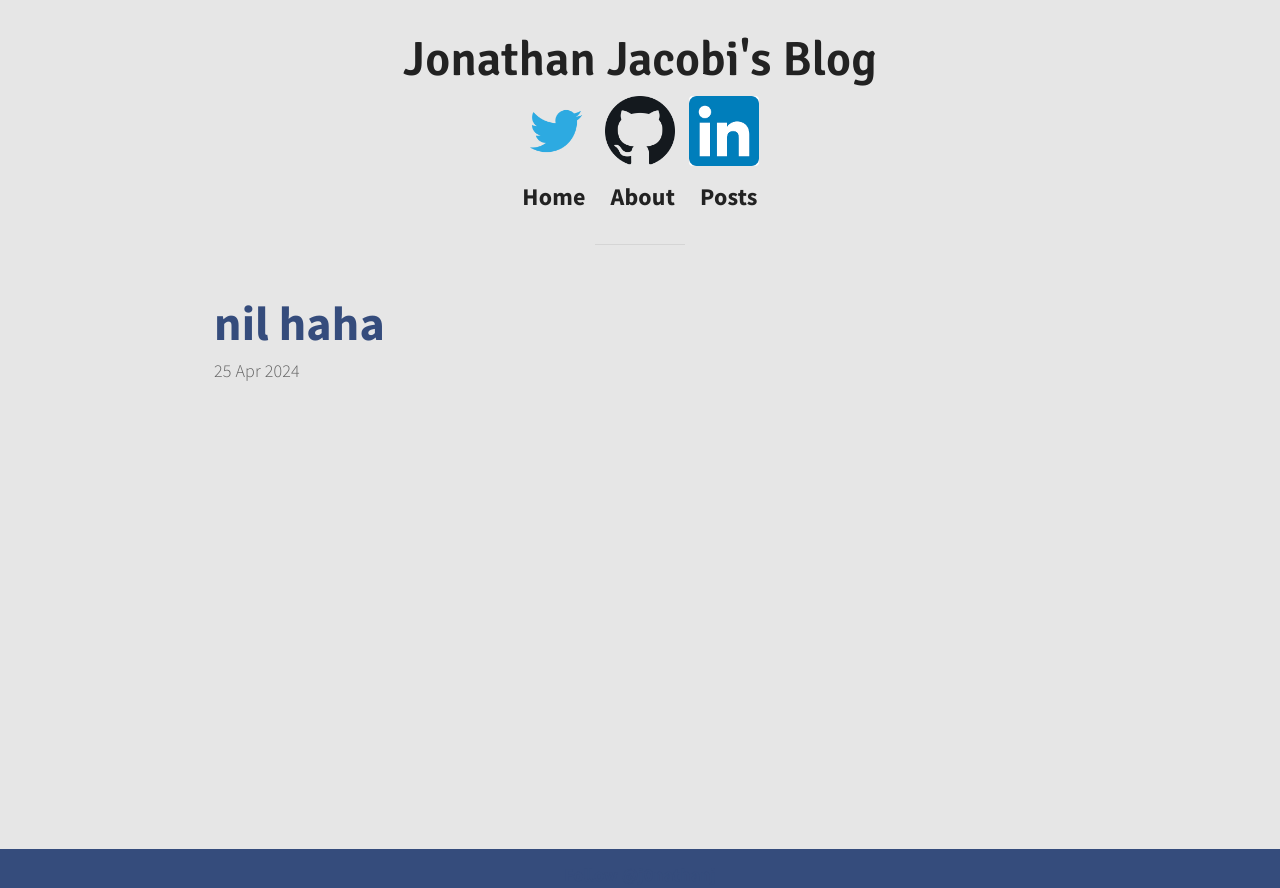
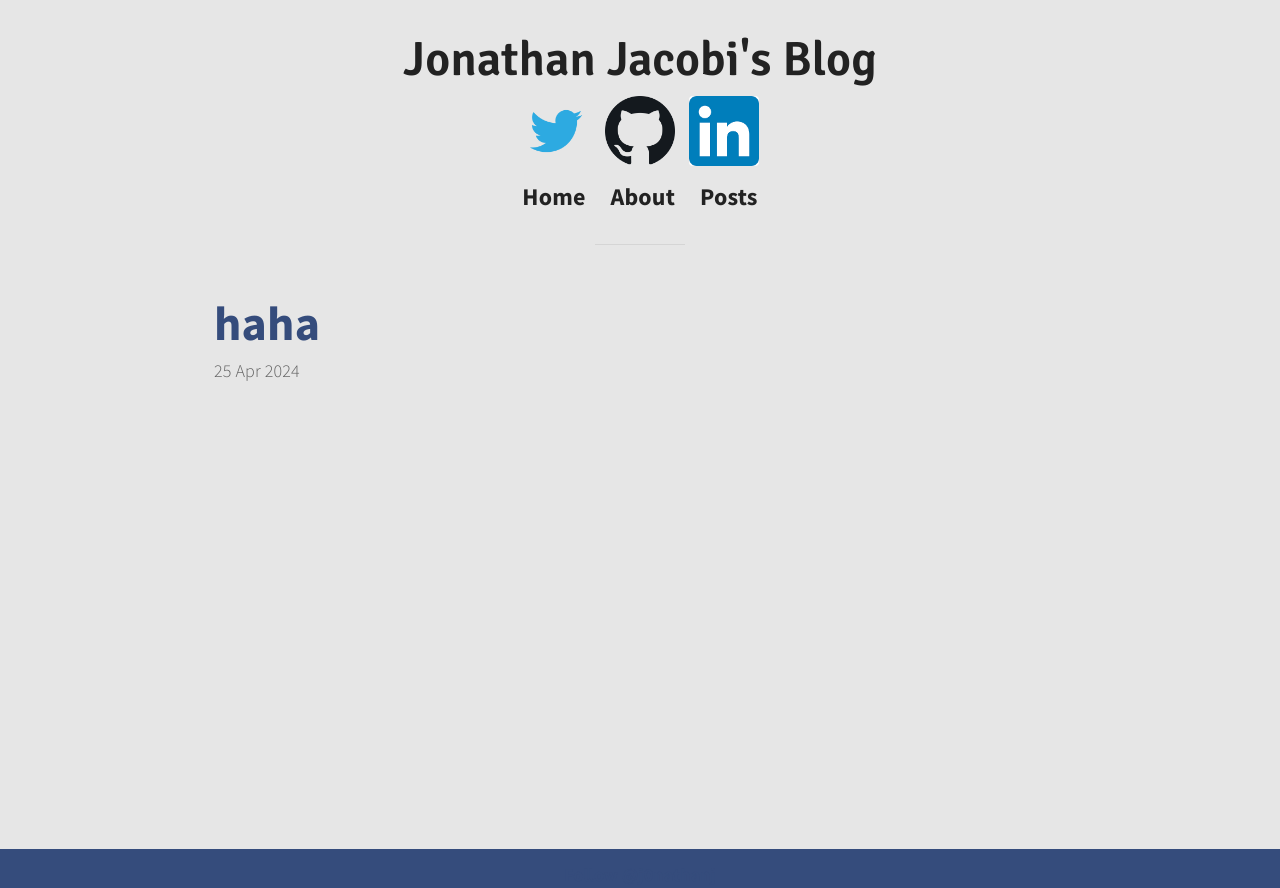
Before and after one commit to j0nathanj/j0nathanj.github.io, a Jekyll site: the page built from post_view.html, in a window 1280 px wide. Shown: the top 888 px of the page. Built offline with Jekyll 4.4.1, drawn with Linux system fonts in a browser that asks for light colours; comment, search, counter and statistics services are not loaded.

Commit message:
try debug2

```diff
--- a/post_view.html
+++ b/post_view.html
@@ -7,7 +7,7 @@
 	{% for post in site.posts %}
 
 	  <li class="post">
-	  	<h1><a href="{% if site.baseurl == "/" %}{{ post.url }}{% else %}{{ post.url | prepend: site.baseurl }}{% endif %}">{{ post.title | inspect}} haha</a></h1>
+	  	<h1><a href="{% if site.baseurl == "/" %}{{ post.url }}{% else %}{{ post.url | prepend: site.baseurl }}{% endif %}">{{ post.title | post.url }} haha</a></h1>
 	  	<time datetime="{{ post.date | date_to_xmlschema }}" class="by-line">{{ post.date | date_to_string }}</time>
 	  	<p>{{ post.description }}</p>
 	  </li>
```
